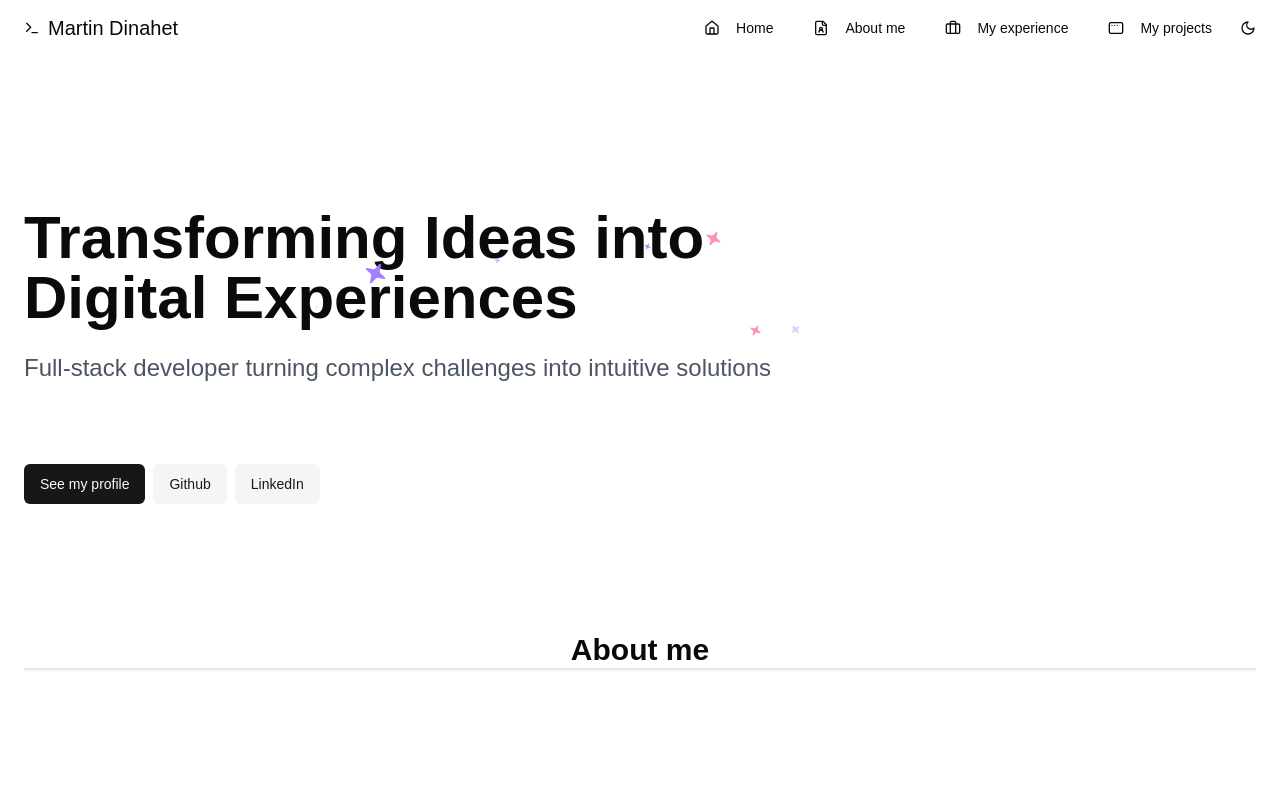
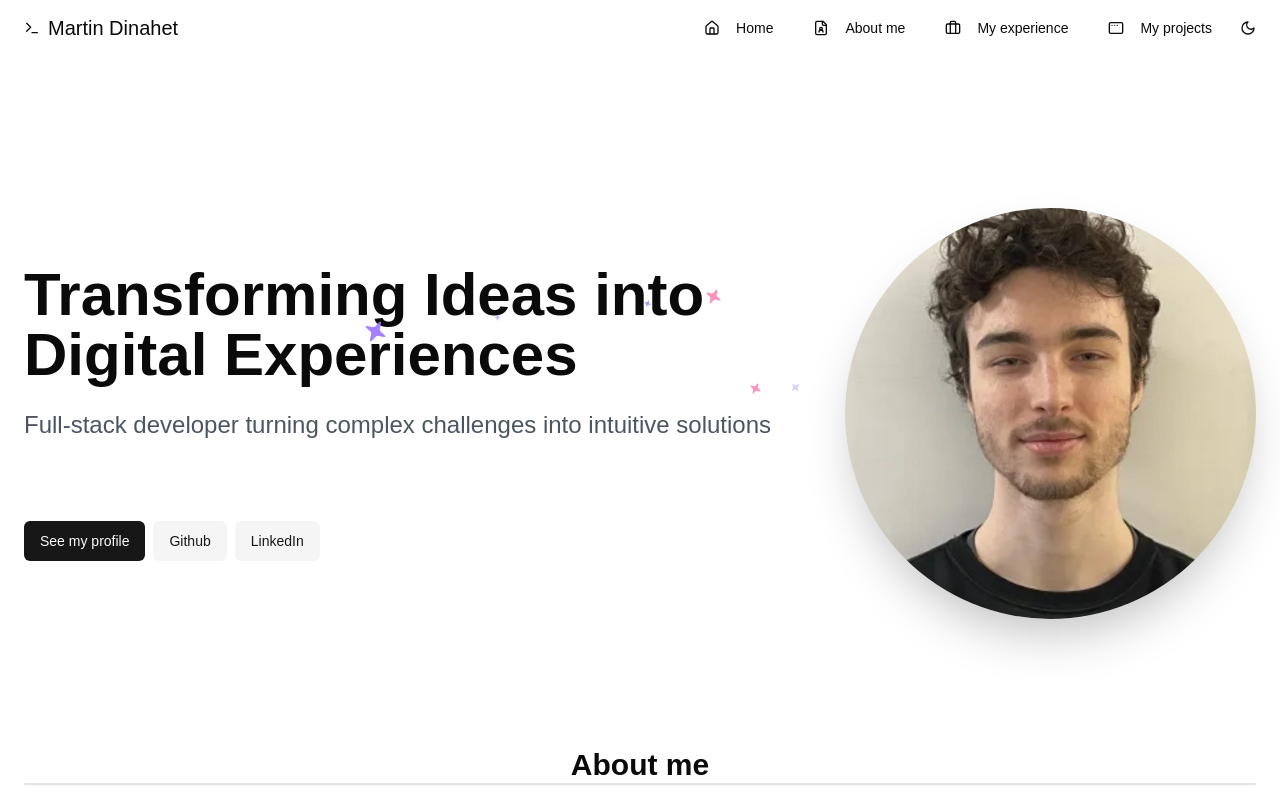
Before and after one commit to martin-dinahet/portfolio, a Next.js app: page / in a window 1280 px wide. Built offline with nearby package versions, Linux system fonts and the light colour scheme.

Commit message:
put picture back and organized types and exports better

```diff
--- a/src/app/page.tsx
+++ b/src/app/page.tsx
@@ -1,9 +1,9 @@
 "use client";
 
 import { cn } from "@/lib/utils";
-import Header from "@/components/punpun/Header";
-import HeroSection from "@/components/punpun/HeroSection";
-import AboutMeSection from "@/components/punpun/AboutMeSection";
+import { Header } from "@/components/punpun/Header";
+import { HeroSection } from "@/components/punpun/HeroSection";
+import { AboutMeSection } from "@/components/punpun/AboutMeSection";
 
 const Page = (): React.JSX.Element => {
   return (
--- a/src/components/punpun/AboutMeSection.tsx
+++ b/src/components/punpun/AboutMeSection.tsx
@@ -1,7 +1,9 @@
+"use client";
+
 import { cn } from "@/lib/utils";
 import { Card } from "@/components/ui/card";
 
-const AboutMeSection = () => {
+export const AboutMeSection = () => {
   return (
     <>
       <div className={cn("w-full p-6 mt-[5rem]")}>
@@ -13,5 +15,3 @@ const AboutMeSection = () => {
     </>
   );
 };
-
-export default AboutMeSection;
--- a/src/components/punpun/HeroSection.tsx
+++ b/src/components/punpun/HeroSection.tsx
@@ -2,9 +2,9 @@
 
 import { cn } from "@/lib/utils";
 import { buttonVariants } from "../ui/button";
-import SparklesText from "../ui/sparkles-text";
+import { SparklesText } from "../ui/sparkles-text";
 
-const HeroSection = (): React.JSX.Element => {
+export const HeroSection = (): React.JSX.Element => {
   return (
     <div className="flex flex-col md:flex-row p-6 mt-[8rem]">
       {/* Mobile: Stacked Vertical Layout */}
@@ -21,7 +21,7 @@ const HeroSection = (): React.JSX.Element => {
           <img
             src="/pfp.jpg"
             alt="profile picture"
-            className="w-64 h-64 object-cover rounded-full hidden"
+            className="w-64 h-64 object-cover rounded-full"
           />
         </div>
 
@@ -73,15 +73,9 @@ const HeroSection = (): React.JSX.Element => {
           </ul>
         </div>
         <div className="w-1/3">
-          <img
-            src="/pfp.jpg"
-            alt="profile picture"
-            className="w-full rounded-full shadow-2xl hidden"
-          />
+          <img src="/pfp.jpg" alt="profile picture" className="w-full rounded-full shadow-2xl" />
         </div>
       </div>
     </div>
   );
 };
-
-export default HeroSection;
```
Also changed, not shown: src/components/punpun/BurgerMenu.tsx (+2 -5 lines), src/components/punpun/Header.tsx (+3 -11 lines), src/components/ui/sparkles-text.tsx (+4 -8 lines), src/lib/types.ts (added, +12 -0 lines).
